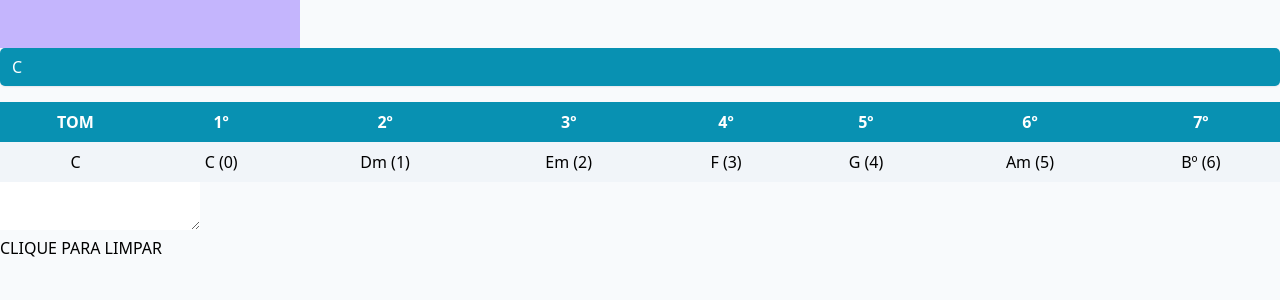
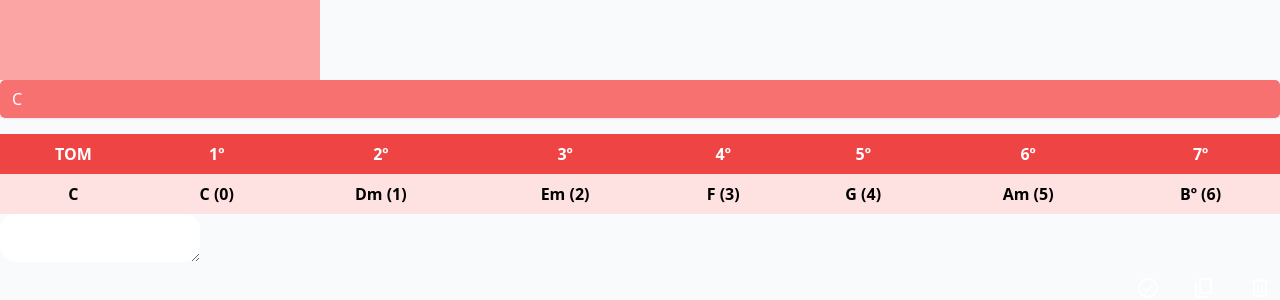
Before and after one commit to thiago-silva-santos/gospeltune, a Nuxt app: page /edit in a window 1280 px wide. Shown: the top 300 px of the page. Built offline with nearby package versions, Linux system fonts and the light colour scheme.

Commit message:
Ajustes na tela de edição

```diff
--- a/components/CampoHarmonico.vue
+++ b/components/CampoHarmonico.vue
@@ -67,11 +67,11 @@ td {
 }
 
 th {
-     @apply bg-cyan-600 text-white;
+     @apply bg-red-500 text-white;
 }
 
 tr:nth-child(1) {
-    @apply bg-slate-100
+    @apply bg-red-100 font-semibold
 }
 
 select {
@@ -85,12 +85,12 @@ select {
      font-family: inherit;
      font-size: 16px;
      transition: all 150ms ease;
-     @apply mb-4 bg-cyan-600 text-white;
+     @apply mb-4 bg-red-400 text-white;
      outline: none;
 
 }
 
 option {
-     @apply bg-slate-200 text-slate-900
+     @apply bg-red-50 text-slate-900
 }
 </style>
--- a/pages/edit.vue
+++ b/pages/edit.vue
@@ -1,6 +1,6 @@
 <template>
   <div class=" flex flex-col items-center m-auto h-fit justify-center p-10">
-    <div class="grid grid-cols-2 justify-between w-full">
+    <div class="edit_container grid justify-between w-full">
       <div class="song_preview">
         <pre class="flex flex-col mt-10 min-h-[300px]">
                 <template v-for="linha in song" :key="linha">
@@ -14,11 +14,22 @@
               </pre>
 
       </div>
-      <div class="flex flex-col gap-10 p-4">
-        <campo-harmonico @tune="getTuneEmitted"/>
-        <textarea ref="textArea" class="p-4 bg-slate-200 w-full h-[300px]" @change="teste" />
-        <div>
-          <button @click="limpar">CLIQUE PARA LIMPAR</button>
+      <div class="flex flex-col gap-10">
+        <campo-harmonico @tune="getTuneEmitted" />
+        <textarea ref="textArea" class="p-4 bg-red-100 w-full h-[300px]" />
+        <div class="edit_actions">
+          <button class="edit_btn_actions bg-green-500" @click="gerarJSON">
+            <span class="material-symbols-outlined">
+              check_circle
+            </span></button>
+          <button class="edit_btn_actions bg-yellow-500" @click="limpar">
+            <span class="material-symbols-outlined">
+              content_copy
+            </span></button>
+          <button class="edit_btn_actions bg-red-500" @click="limpar">
+            <span class="material-symbols-outlined">
+              delete
+            </span></button>
         </div>
       </div>
 
@@ -33,187 +44,7 @@ export default {
       song: {},
       tonalidade: "C",
       arquivo: null,
-      editCifra: [
-             {
-                 "chords": [
-                     "0",
-                     "",
-                     "",
-                     "",
-                     "",
-                     "",
-                     "",
-                     "",
-                     "",
-                     "",
-                     "",
-                     "6",
-                     "",
-                     "",
-                     "",
-                     "",
-                     "",
-                     "",
-                     "",
-                     "",
-                     "5"
-                 ],
-                 "verse": "Deus, está   aqui"
-             },
-             {
-                 "chords": [
-                     "",
-                     "",
-                     "",
-                     "",
-                     "",
-                     "",
-                     "",
-                     "3"
-                 ],
-                 "verse": "Tão certo como o ar"
-             },
-             {
-                 "chords": [
-                     "",
-                     "",
-                     "",
-                     "",
-                     "",
-                     "",
-                     "",
-                     "4",
-                     "",
-                     "",
-                     "",
-                     "",
-                     "",
-                     "",
-                     "",
-                     "",
-                     "",
-                     "",
-                     "",
-                     "",
-                     "0"
-                 ],
-                 "verse": "que eu    respiro"
-             },
-             {
-                 "chords": [
-                     "",
-                     "",
-                     "",
-                     "",
-                     "",
-                     "",
-                     "",
-                     "3",
-                     "",
-                     "",
-                     "",
-                     "",
-                     "",
-                     "",
-                     "",
-                     "",
-                     "",
-                     "",
-                     "",
-                     "",
-                     "",
-                     "",
-                     "",
-                     "",
-                     "",
-                     "",
-                     "",
-                     "",
-                     "",
-                     "4"
-                 ],
-                 "verse": "Tão certo como o amanhã"
-             },
-             {
-                 "chords": [
-                     "",
-                     "",
-                     "",
-                     "",
-                     "",
-                     "",
-                     "",
-                     "",
-                     "",
-                     "",
-                     "",
-                     "",
-                     "",
-                     "",
-                     "0",
-                     "",
-                     "",
-                     "",
-                     "",
-                     "6",
-                     "",
-                     "",
-                     "",
-                     "",
-                     "5"
-                 ],
-                 "verse": "que se leva_____nta"
-             },
-             {
-                 "chords": [
-                     "",
-                     "",
-                     "",
-                     "",
-                     "",
-                     "",
-                     "",
-                     "1",
-                     "",
-                     "",
-                     "",
-                     "",
-                     "",
-                     "",
-                     "",
-                     "",
-                     "",
-                     "",
-                     "",
-                     "",
-                     "",
-                     "",
-                     "",
-                     "",
-                     "",
-                     "",
-                     "",
-                     "",
-                     "",
-                     "",
-                     "",
-                     "4"
-                 ],
-                 "verse": "Tão certo como eu te falo"
-             },
-             {
-                 "chords": [
-                     "",
-                     "",
-                     "",
-                     "",
-                     "0",
-                     "",
-                     ""
-                 ],
-                 "verse": "e podes me ouvir"
-             }
-         ]
+      copiedObject: null,
     };
   },
   computed: {
@@ -260,9 +91,14 @@ export default {
         //this.$refs.fileInput.value = ''
         this.$refs.textArea.value = ''
     },
-    teste(e) {
-      console.log(e.target.value)
-      this.song = this.createSong(e.target.value)
+    gerarJSON() {
+      console.log(this.$refs.textArea.value)
+      this.song = this.createSong(this.$refs.textArea.value)
+    },
+    // CRIAR A LOGICA DEPOIS
+    copyAndSave() {
+      copiedObject.value = _.cloneDeep(originalObject.value);
+      console.log('Object copied and saved:', copiedObject.value);
     }
   },
 
@@ -275,13 +111,48 @@ export default {
   @apply px-2 w-full flex items-end gap-4 py-4;
 }
 
+.edit_container {
+  grid-template-columns: 340px 1fr;
+}
+
+.edit_actions {
+  @apply flex justify-end gap-4
+}
+
+.edit_btn_actions {
+  @apply p-2 text-white rounded-full flex justify-center items-center;
+  transition: all .5s ease;
+
+}
+
+.edit_btn_actions:visited {
+  text-decoration: none;
+  display: inline-block;
+  /*   Insert choice of font-color here! */
+  color: #000;
+  padding: 20px 40px;
+  border-radius: 10px;
+  box-shadow: 0 10px 0;
+  transition: all .5s ease;
+  position: relative;
+}
+.edit_btn_actions:active {
+  box-shadow: 0 5px 0;
+  transform: translateY(5px);
+}
+textarea {
+  border-radius: 15px;
+}
+
 .chord {
   height: 24px;
   @apply text-red-600;
 }
+
 .song_preview {
-  @apply flex flex-col gap-10 w-[300px] bg-violet-300
+  @apply flex flex-col gap-10 w-[320px] bg-red-300 p-4
 }
+
 b:not(:empty) {
   @apply w-fit;
 }
```
